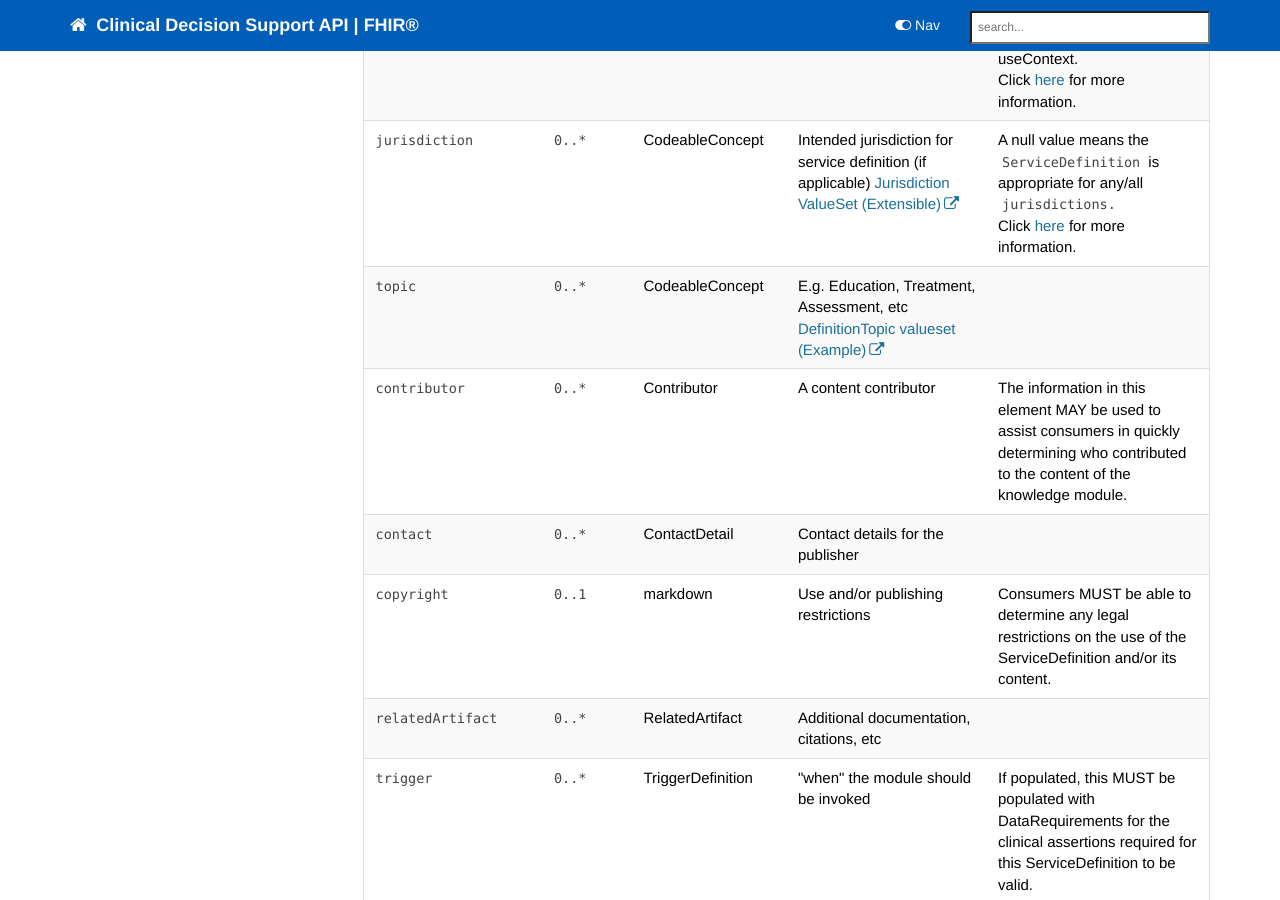
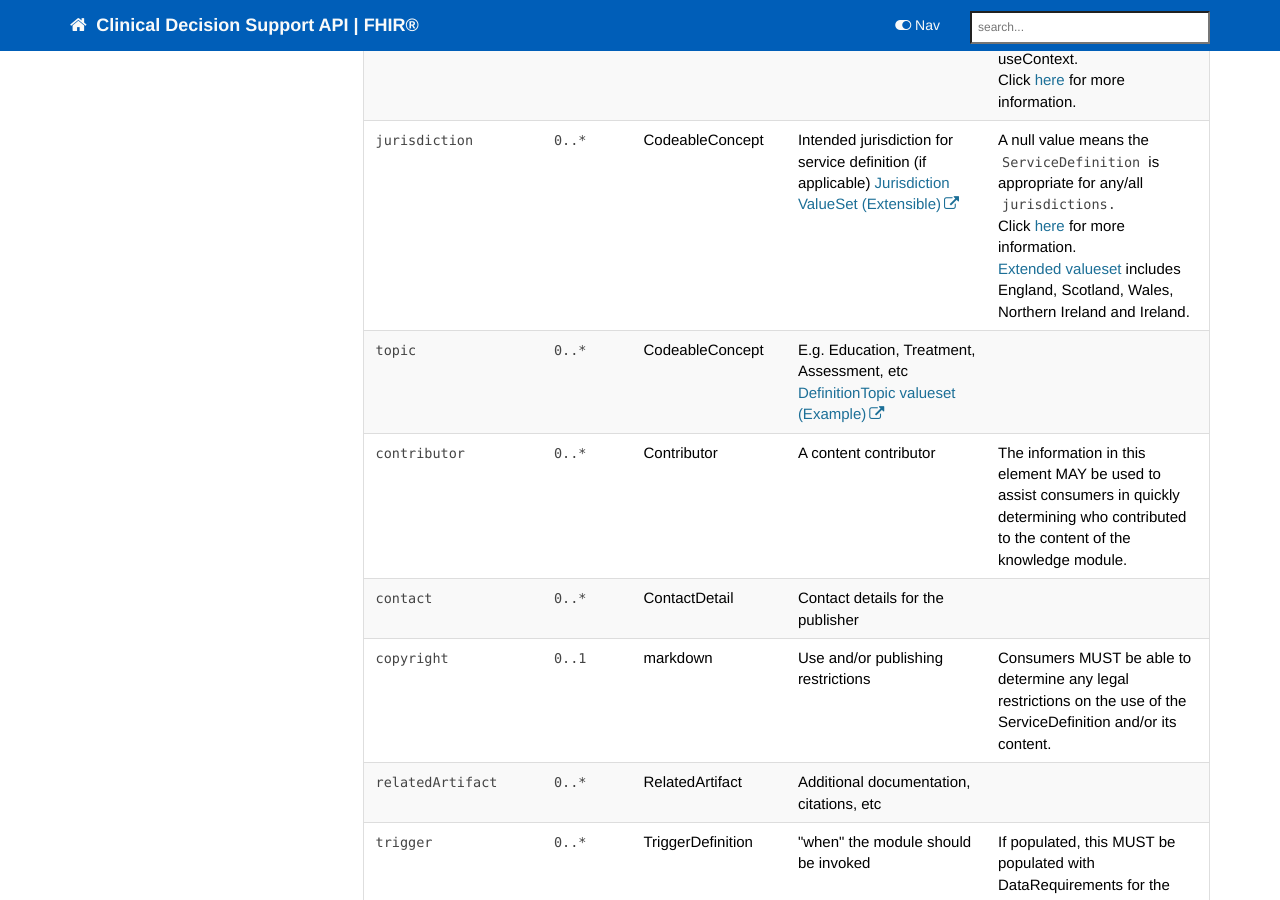
Before and after one commit to nhsconnect/FHIR-CDS, a Jekyll site: the page built from pages/explore/api_service_definition.md, in a window 1280 px wide and 900 px high, scrolled down 3594 px. Built offline with Jekyll 4.4.1, drawn with Linux system fonts in a browser that asks for light colours; nearby versions of some CDN libraries; our own code applies the rules of GitHub Pages for plain Markdown files; comment, search, counter and statistics services are not loaded; part of the change alters nothing that is shown.

Commit message:
pages/explore/api_service_definition.md updated from https://stackedit.io/

```diff
--- a/pages/explore/api_service_definition.md
+++ b/pages/explore/api_service_definition.md
@@ -218,7 +218,7 @@ If no useContext is specified, this means the <code class="highlighter-rouge">Se
     <td>CodeableConcept</td>
     <td>Intended jurisdiction for service definition (if applicable) <a href="https://www.hl7.org/fhir/stu3/valueset-jurisdiction.html">Jurisdiction ValueSet (Extensible)</a></td>
 <td>A null value means the <code class="highlighter-rouge">ServiceDefinition</code> is appropriate for any/all <code class="highlighter-rouge">jurisdictions.</code>
-<br/>Click <a href="#jurisdiction">here</a> for more information.
+<br/>Click <a href="#jurisdiction">here</a> for more information.<br/><a href="">Extended valueset</a> includes England, Scotland, Wales, Northern Ireland and Ireland.
 </td>
  </tr>
 <tr>
@@ -367,6 +367,6 @@ The human readable title, description and usage elements MUST be populated by th
 
 It is the decision of the EMS how and when, if ever to display this information.
 <!--stackedit_data:
-eyJoaXN0b3J5IjpbMjM4NDI2MDc3LC0xNjQ0NjQyMjU3LDIzOD
-QyNjA3N119
+eyJoaXN0b3J5IjpbLTE2MjczMjE1MTAsMjM4NDI2MDc3LC0xNj
+Q0NjQyMjU3XX0=
 -->
```
